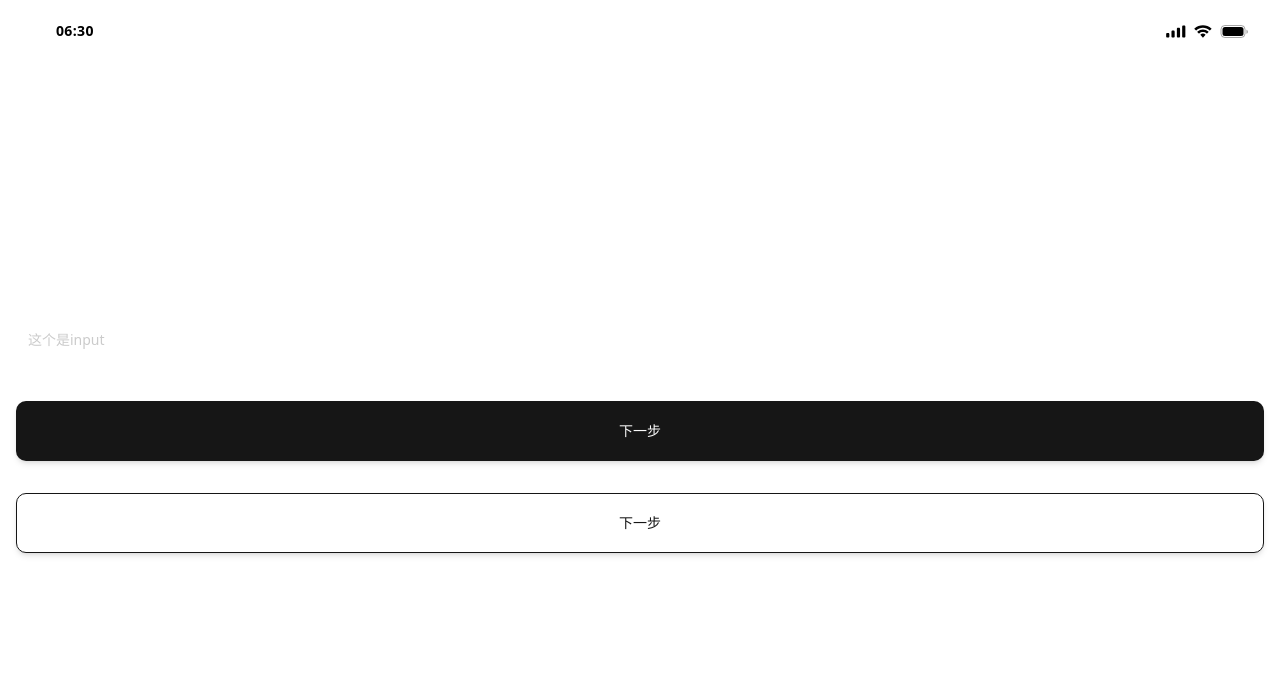
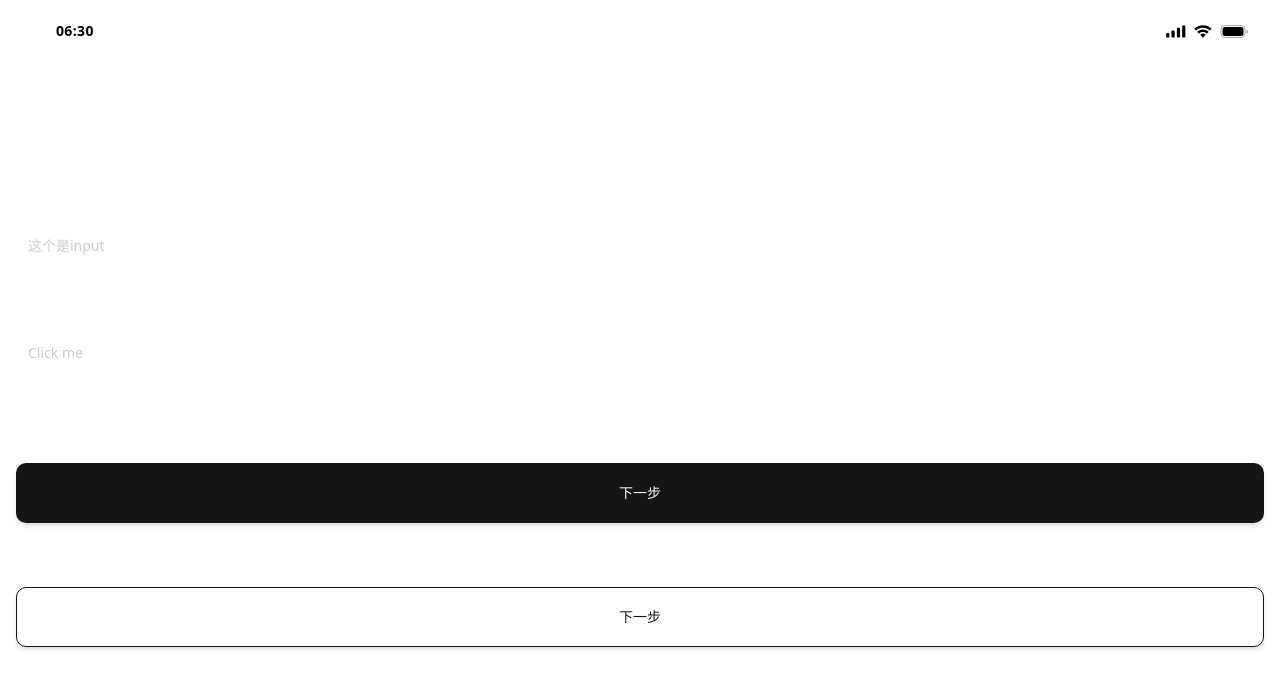
Before and after one commit to SinoAHpx/profile-matcher, a Next.js app: page /test in a window 1280 px wide. Shown: the top 688 px of the page. Built offline with nearby package versions, Linux system fonts and the light colour scheme.

Commit message:
feat: add advanced input

```diff
--- a/src/app/test/page.tsx
+++ b/src/app/test/page.tsx
@@ -1,12 +1,20 @@
-import { Button } from '@/components/ui/button';
-import { Input } from '@/components/ui/input';
+import { AdvancedInput } from "@/components/ui/advanced-input";
+import { Button } from "@/components/ui/button";
+import { Input } from "@/components/ui/input";
 
 export default function TestPage() {
   return (
-    <div className="flex flex-col bg-[#FFF] justify-center h-full container mx-auto p-4 space-y-8">
-      <Input className='h-15' placeholder="这个是input" />
-      <Button className='h-15'>下一步</Button>
-      <Button variant={'outline'} className='h-15'>下一步</Button>
+    <div className="flex flex-col bg-[#FFF] justify-center h-full container mx-auto p-4 space-y-16">
+      <Input className="h-15" placeholder="这个是input" />
+      <AdvancedInput className="h-15" popoverContent={<div>Your custom content here</div>}>
+        Click me
+      </AdvancedInput>
+      <Button className="h-15">下一步</Button>
+
+      <Button variant={"outline"} className="h-15">
+        下一步
+      </Button>
+
     </div>
   );
 }
--- /dev/null
+++ b/src/components/ui/advanced-input.tsx
@@ -0,0 +1,89 @@
+'use client'
+
+import * as React from "react"
+
+import { cn } from "@/lib/utils"
+
+interface AdvancedInputProps {
+  className?: string
+  children?: React.ReactNode
+  popoverContent?: React.ReactNode
+  onOpenChange?: (open: boolean) => void
+}
+
+function AdvancedInput({ className, children, popoverContent, onOpenChange }: AdvancedInputProps) {
+  const [isOpen, setIsOpen] = React.useState(false)
+  const buttonRef = React.useRef<HTMLButtonElement>(null)
+  const popoverRef = React.useRef<HTMLDivElement>(null)
+
+  React.useEffect(() => {
+    onOpenChange?.(isOpen)
+  }, [isOpen, onOpenChange])
+
+  React.useEffect(() => {
+    const handleClickOutside = (event: MouseEvent) => {
+      if (
+        popoverRef.current &&
+        !popoverRef.current.contains(event.target as Node) &&
+        buttonRef.current &&
+        !buttonRef.current.contains(event.target as Node)
+      ) {
+        setIsOpen(false)
+      }
+    }
+
+    if (isOpen) {
+      document.addEventListener('mousedown', handleClickOutside)
+    }
+
+    return () => {
+      document.removeEventListener('mousedown', handleClickOutside)
+    }
+  }, [isOpen])
+
+  const handleButtonClick = () => {
+    setIsOpen(!isOpen)
+  }
+
+  return (
+    <div className="relative">
+      <button
+        ref={buttonRef}
+        type="button"
+        data-slot="input"
+        className={cn(
+          "file:text-foreground selection:bg-primary selection:text-primary-foreground dark:bg-input/30 flex h-9 w-full min-w-0 rounded-lg bg-transparent px-3 py-1 text-base transition-[color,box-shadow] outline-none file:inline-flex file:h-7 file:border-0 file:bg-transparent file:text-sm file:font-medium disabled:pointer-events-none disabled:cursor-not-allowed disabled:opacity-50 md:text-sm [box-shadow:0_4_36px_rgba(0,0,0,0.05)]",
+          "focus-visible:border-ring focus-visible:ring-ring/50 focus-visible:ring-[3px]",
+          "aria-invalid:ring-destructive/20 dark:aria-invalid:ring-destructive/40 aria-invalid:border-destructive",
+          "cursor-pointer select-none",
+          className
+        )}
+        onClick={handleButtonClick}
+      >
+        <div className="flex items-center justify-center text-[#CBCBCB]">
+          {children || "Click to open"}
+        </div>
+      </button>
+
+      {isOpen && (
+        <div
+          ref={popoverRef}
+          className="absolute z-50 w-full bg-background border border-border rounded-lg shadow-lg"
+          style={{
+            top: '100%',
+            left: 0,
+            marginTop: '4px'
+          }}
+        >
+          {popoverContent || (
+            <div className="p-4">
+              <p className="text-sm text-muted-foreground">Popover content goes here</p>
+            </div>
+          )}
+        </div>
+      )}
+    </div>
+  )
+}
+
+export { AdvancedInput }
```
